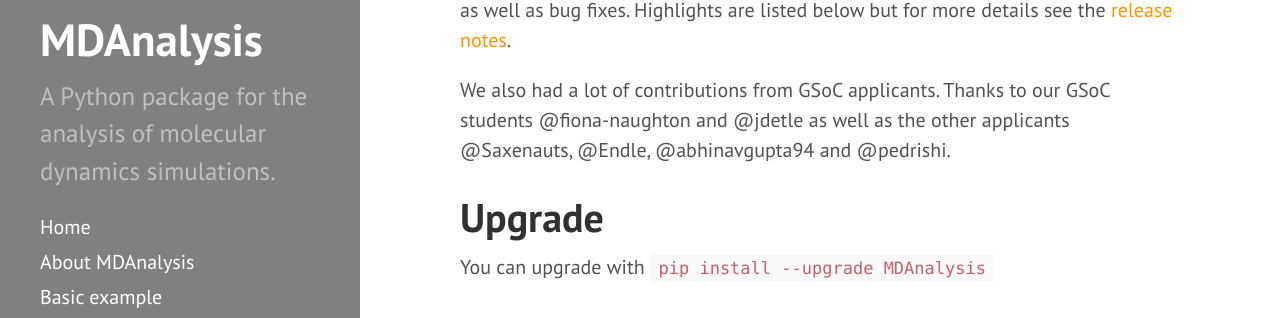
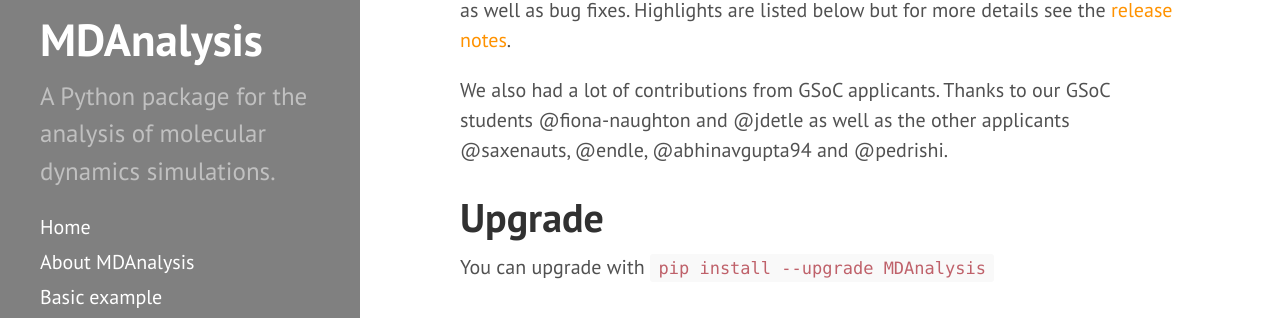
Before and after one commit to MDAnalysis/MDAnalysis.github.io, a Jekyll site: the page built from _posts/2016-05-16-release-0.15.0.md, in a window 1280 px wide and 900 px high. Shown: the part 215-533 px from the top of the window. Built offline with Jekyll 4.4.1, drawn with Linux system fonts in a browser that asks for light colours.

```diff
--- a/_posts/2016-05-16-release-0.15.0.md
+++ b/_posts/2016-05-16-release-0.15.0.md
@@ -8,8 +8,8 @@ features as well as bug fixes. Highlights are listed below but for more details
 see the [release notes](https://github.com/MDAnalysis/mdanalysis/wiki/ReleaseNotes0150).
 
 We also had a lot of contributions from GSoC applicants. Thanks to our GSoC
-students @fiona-naughton and @jdetle as well as the other applicants @Saxenauts,
-@Endle, @abhinavgupta94 and @pedrishi.
+students @fiona-naughton and @jdetle as well as the other applicants @saxenauts,
+@endle, @abhinavgupta94 and @pedrishi.
 
 # Upgrade
 
```
